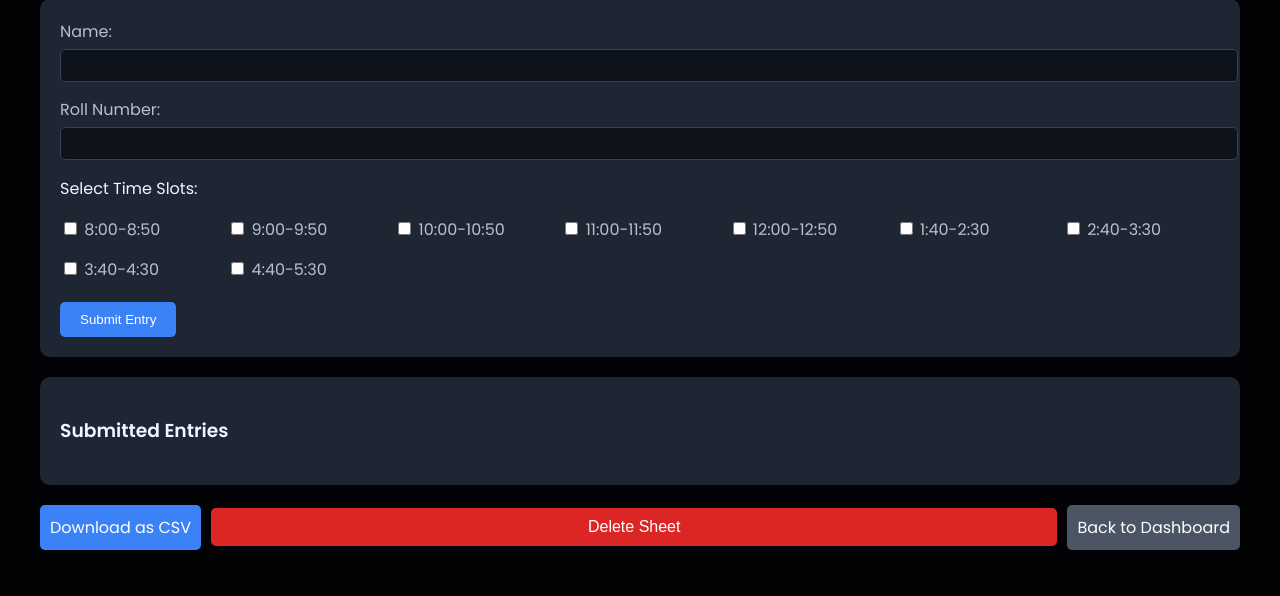
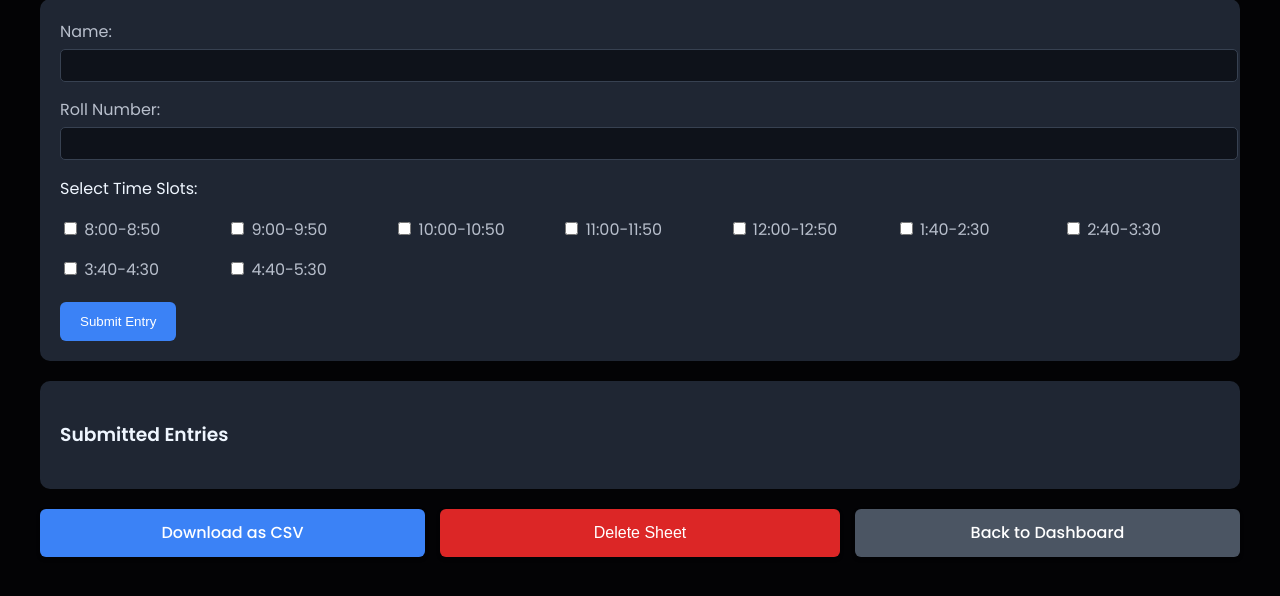
Before and after one commit to 4-krishna/ODM, a Flask app: template templates/sheet.html in a window 1280 px wide. Shown: the part 151-747 px from the top of the page. Run offline with Flask 3, Linux system fonts and the light colour scheme; the template is opened without the code that fills it, so the values that code supplies are empty.

Commit message:
style(sheet.css): improve button styling and layout
Enhance button appearance with consistent dimensions, spacing, and hover effects. Center align action buttons for better visual balance. Add transitions and shadows for a more polished user experience.

```diff
--- a/app.py
+++ b/app.py
@@ -245,7 +245,6 @@ def logout():
     flash('You have been logged out successfully!', 'success')
     return redirect(url_for('login'))
 
-# Add this route after the download_sheet route
 
 @app.route('/sheet/<int:sheet_id>/delete', methods=['POST'])
 def delete_sheet(sheet_id):
--- a/static/sheet.css
+++ b/static/sheet.css
@@ -152,19 +152,28 @@ input[type="text"] {
 .action-buttons {
     margin-top: 20px;
     display: flex;
-    gap: 10px;
+    flex-direction: row;
+    gap: 15px;
     align-items: center;
+    justify-content: center;
 }
 
 .download-btn, .back-btn, .delete-sheet-btn {
     display: inline-block;
-    padding: 10px 10px;
-    border-radius: 5px;
+    width: 400px;
+    height: 48px;
+    line-height: 48px;
+    padding: 0;
+    border-radius: 6px;
     text-decoration: none;
     color: white;
     font-size: 1rem;
+    font-weight: 500;
     border: none;
     cursor: pointer;
+    transition: all 0.2s ease;
+    text-align: center;
+    box-shadow: 0 2px 4px rgba(0, 0, 0, 0.2);
 }
 
 .download-btn {
@@ -177,11 +186,51 @@ input[type="text"] {
 
 .delete-sheet-btn {
     background-color: #DC2626;
-    width: 100%;
+}
+
+.download-btn:hover {
+    background-color: #2563EB;
+}
+
+.back-btn:hover {
+    background-color: #374151;
+}
+
+.delete-sheet-btn:hover {
+    background-color: #B91C1C;
 }
 
 .delete-sheet-form {
     flex: 1;
+}
+
+.submit-btn {
+    background-color: #3B82F6;
+    color: white;
+    border: none;
+    padding: 12px 20px;
+    border-radius: 6px;
+    cursor: pointer;
+    font-weight: 500;
+    transition: background-color 0.2s;
+}
+
+.submit-btn:hover {
+    background-color: #2563EB;
+}
+
+.delete-btn {
+    background-color: #DC2626;
+    color: white;
+    border: none;
+    padding: 5px 10px;
+    border-radius: 4px;
+    cursor: pointer;
+    transition: background-color 0.2s;
+}
+
+.delete-btn:hover {
+    background-color: #B91C1C;
 }
 
 .alert {
```
Also changed, not shown: odms.db.
